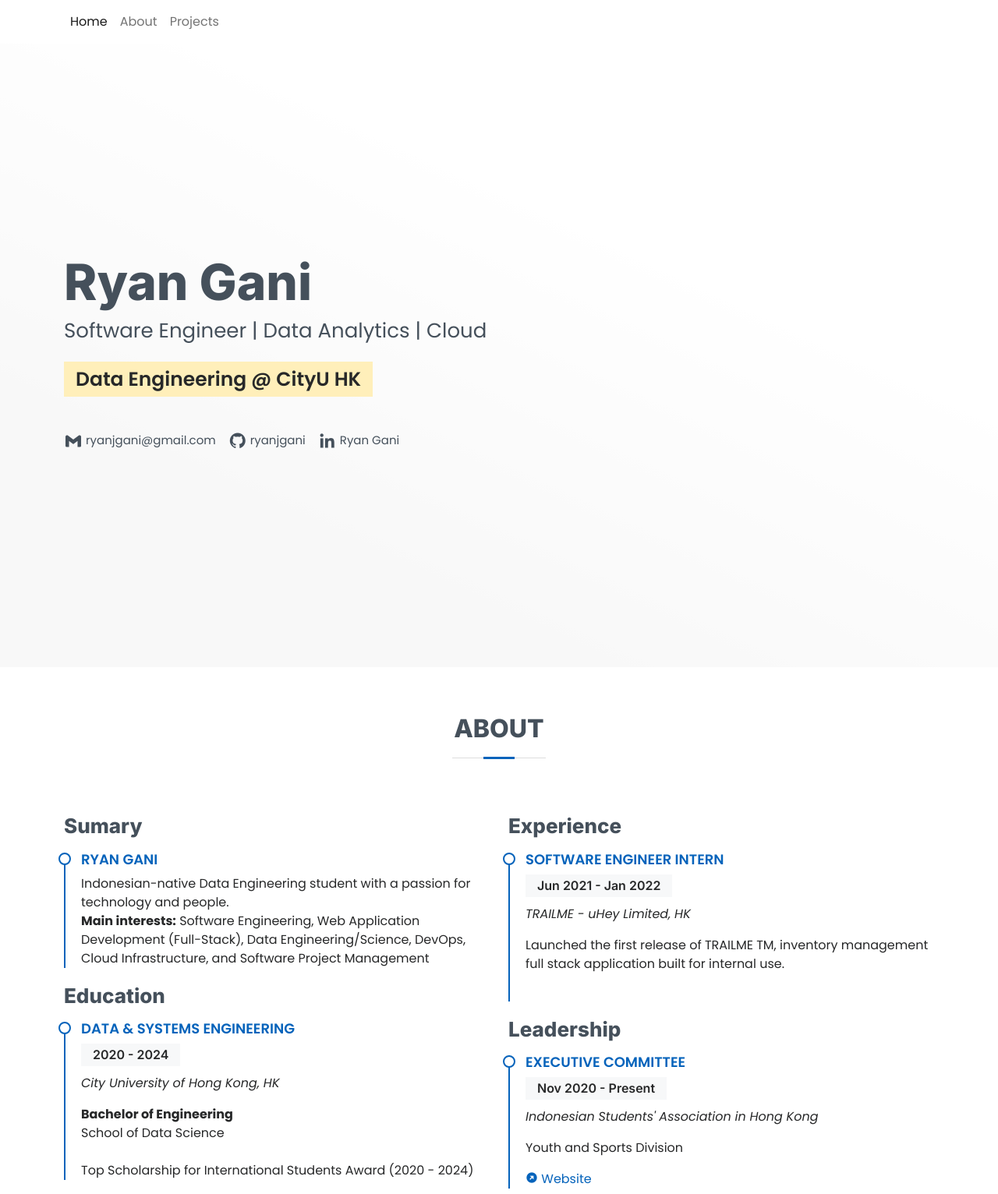
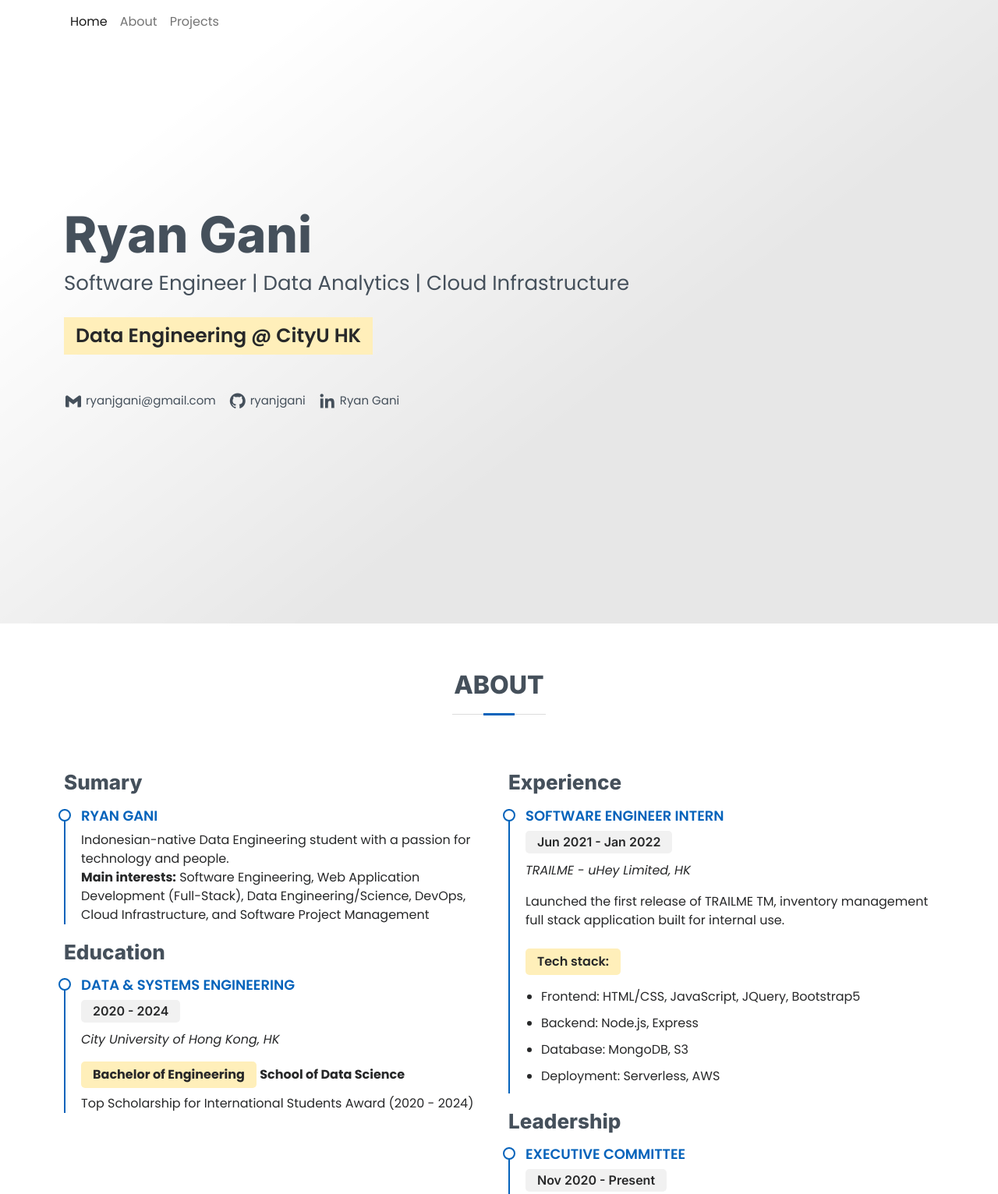
Before and after one commit to ryanjgani/ryanjgani.github.io, a plain HTML site: page index.html in a window 1280 px wide. Shown: the top 1532 px of the page at 78% size. Drawn offline with nearby package versions, Linux system fonts and the light colour scheme.

Commit message:
add responsive

```diff
--- a/assets/css/styles.css
+++ b/assets/css/styles.css
@@ -144,12 +144,19 @@ h6 {
 /*--------------------------------------------------------------
 # Header
 --------------------------------------------------------------*/
+#header {
+    z-index: 997;
+    transition: all 0.5s;
+}
 .navbar-brand {
     font-weight: 600;
 }
 
-nav {
-    background-color: #ffffff;
+.header-transparent {
+    background: transparent;
+}
+.header-scrolled {
+    background: white;
 }
 
 /*--------------------------------------------------------------
@@ -158,15 +165,15 @@ nav {
 #hero {
     width: 100%;
     height: 100vh;
-    background: rgb(223, 223, 223);
+    background: rgb(138, 138, 138);
     background: linear-gradient(
-        25deg,
-        rgba(223, 223, 223, 1) 27%,
-        rgba(255, 255, 255, 1) 66%
+        322deg,
+        rgba(138, 138, 138, 1) 39%,
+        rgba(255, 255, 255, 1) 82%
     );
-    /* background: url("../img/hero-bg.jpg") top right no-repeat; */
     background-size: cover;
     position: relative;
+    top: 0;
 }
 
 #hero:before {
@@ -403,11 +410,21 @@ section {
 }
 .resume .resume-item h5 {
     font-size: 16px;
-    background: #f7f8f9;
+    background: #f1f1f1;
     padding: 5px 15px;
     display: inline-block;
     font-weight: 600;
     margin-bottom: 10px;
+    border-radius: 5px;
+}
+
+.resume .resume-item span {
+    font-size: 16px;
+    background: #ffefba;
+    padding: 5px 15px;
+    display: inline-block;
+    font-weight: 600;
+    border-radius: 5px;
 }
 .resume .resume-item ul {
     padding-left: 20px;
--- a/assets/js/main.js
+++ b/assets/js/main.js
@@ -136,6 +136,19 @@
         });
     });
 
+    let selectHeader = document.getElementById("header");
+    if (selectHeader) {
+        const headerScrolled = () => {
+            if (window.scrollY > 50) {
+                selectHeader.classList.add("header-scrolled");
+            } else {
+                selectHeader.classList.remove("header-scrolled");
+            }
+        };
+        window.addEventListener("load", headerScrolled);
+        onscroll(document, headerScrolled);
+    }
+
     tippy(".tippytool", {
         content: "click to copy email address",
     });
--- a/index.html
+++ b/index.html
@@ -42,11 +42,11 @@
     </head>
 
     <body>
-        <!-- ======= Mobile nav toggle button ======= -->
-        <!-- <button type="button" class="mobile-nav-toggle d-xl-none"><i class="bi bi-list mobile-nav-toggle"></i></button> -->
-        <i class="bi bi-list mobile-nav-toggle d-xl-none"></i>
         <!-- ======= Header ======= -->
-        <nav class="navbar navbar-expand-lg sticky-top navbar-light pt-2">
+        <nav
+            id="header"
+            class="navbar navbar-expand-lg fixed-top navbar-light pt-2"
+        >
             <div class="container-sm">
                 <div></div>
                 <button
@@ -86,9 +86,9 @@
             <div class="container" data-aos="zoom-in" data-aos-delay="100">
                 <h1>Ryan Gani</h1>
                 <p class="mb-4">
-                    Software Engineer | Data Analytics | Cloud <br />
+                    Software Engineer | Data Analytics | Cloud Infrastructure<br />
                 </p>
-                <span class="education">Data Engineering @ CityU HK</span>
+                <span class="education d-none d-sm-inline-block">Data Engineering @ CityU HK</span>
                 <div
                     class="mt-5 d-flex flex-row justify-content-center justify-content-lg-start"
                 >
@@ -98,7 +98,7 @@
                             class="tippytool d-flex align-items-center"
                             data-clipboard-text="ryanjgani@gmail.com"
                             ><i class="bx bxl-gmail"></i
-                            ><span class="p-links ms-1">
+                            ><span class="p-links ms-1 d-none d-md-block">
                                 ryanjgani@gmail.com</span
                             ></a
                         >
@@ -108,7 +108,7 @@
                             href="https://github.com/ryanjgani"
                             class="d-flex align-items-center"
                             ><i class="bx bxl-github"></i
-                            ><span class="ms-1 p-links">ryanjgani</span></a
+                            ><span class="ms-1 p-links d-none d-md-block">ryanjgani</span></a
                         >
                     </div>
 
@@ -116,7 +116,7 @@
                         href="https://www.linkedin.com/in/ryanjgani/"
                         class="d-flex align-items-center"
                         ><i class="bx bxl-linkedin"></i
-                        ><span class="p-links ms-1">Ryan Gani</span></a
+                        ><span class="p-links ms-1 d-none d-md-block">Ryan Gani</span></a
                     >
                 </div>
             </div>
@@ -156,12 +156,10 @@
                                     <em>City University of Hong Kong, HK</em>
                                 </p>
                                 <p>
-                                    <span class="fw-bold"
+                                    <span class="fw-bold mb-2"
                                         >Bachelor of Engineering</span
                                     >
-                                    <br />
-                                    School of Data Science<br />
-                                    <br />
+                                    <strong>School of Data Science</strong><br />
                                     Top Scholarship for International Students
                                     Award (2020 - 2024)
                                 </p>
@@ -169,7 +167,7 @@
                         </div>
                         <div class="col-lg-6">
                             <h3 class="resume-title">Experience</h3>
-                            <div class="resume-item">
+                            <div class="resume-item pb-0">
                                 <h4>Software Engineer Intern</h4>
                                 <h5>Jun 2021 - Jan 2022</h5>
                                 <p>
@@ -178,7 +176,15 @@
                                 <p>
                                     Launched the first release of TRAILME TM,
                                     inventory management full stack application
-                                    built for internal use.
+                                    built for internal use. <br>
+                                    <br>
+                                    <span>Tech stack:</span>
+                                    <ul>
+                                        <li>Frontend: HTML/CSS, JavaScript, JQuery, Bootstrap5</li>
+                                        <li>Backend: Node.js, Express</li>
+                                        <li>Database: MongoDB, S3</li>
+                                        <li>Deployment: Serverless, AWS</li>
+                                    </ul>
                                 </p>
                             </div>
                             <h3 class="resume-title">Leadership</h3>
@@ -191,7 +197,7 @@
                                         Hong Kong</em
                                     >
                                 </p>
-                                <p>Youth and Sports Division</p>
+                                <span class="mb-2">Youth and Sports Division</span> <br>
                                 <a
                                     href="https://www.ppihongkong.org/"
                                     target="_blank"
@@ -377,7 +383,6 @@
         <script src="https://cdn.jsdelivr.net/npm/clipboard@2.0.10/dist/clipboard.min.js"></script>
         <script src="assets/vendor/aos/aos.js"></script>
         <script src="assets/vendor/waypoints/noframework.waypoints.js"></script>
-        <script></script>
         <!-- Template Main JS File -->
         <script src="assets/js/main.js"></script>
     </body>
```
